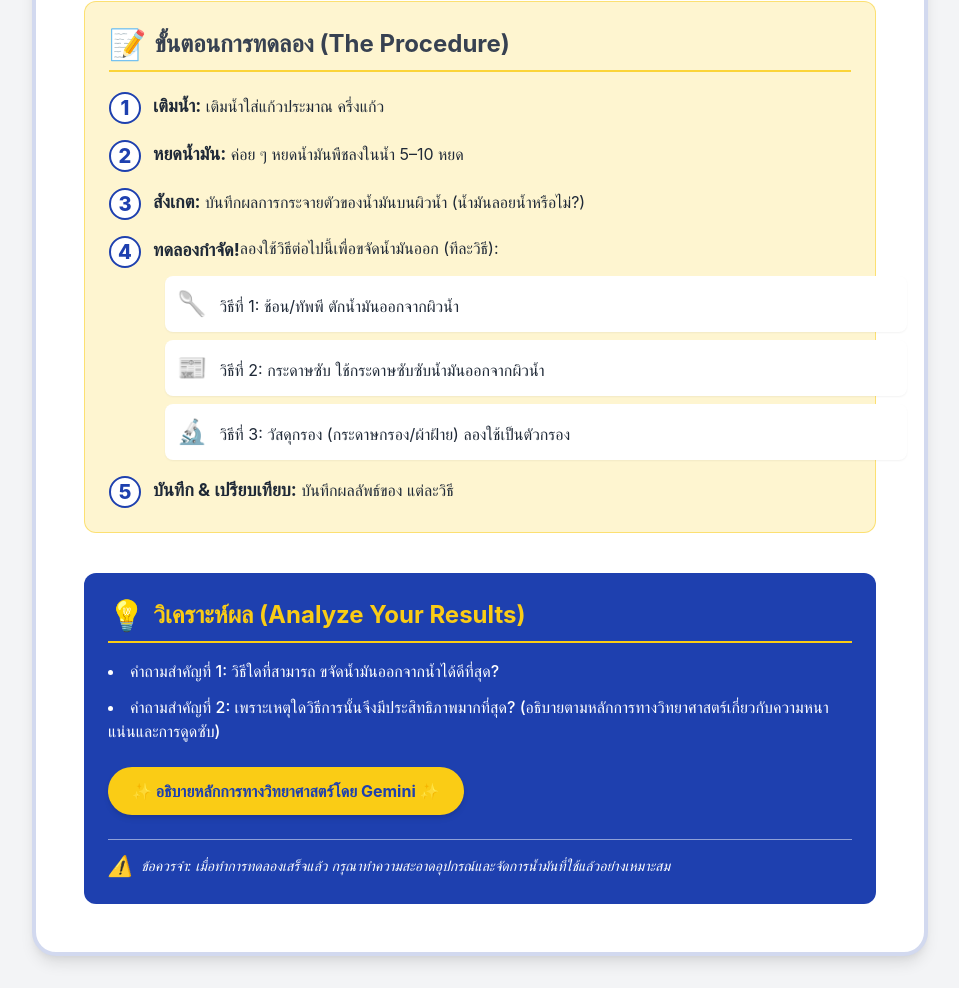
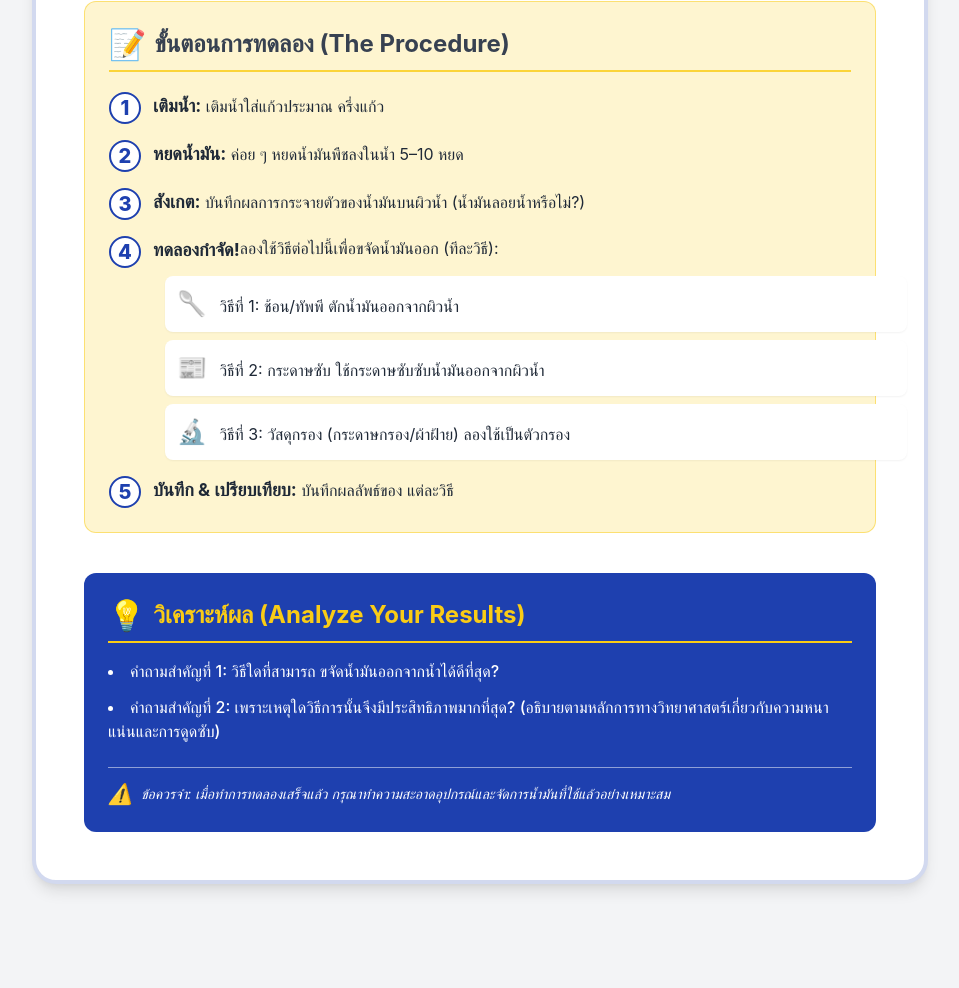
Before and after one commit to waratit2024-ui/Direction-Lab1, a plain HTML site: page index.html in a window 1280 px wide. Shown: the part 985-1973 px from the top of the page, without its empty margins (160-1119 px from the left). After the commit the page ends 1901 px from the top, so only its background shows below. Drawn offline with nearby package versions, Linux system fonts and the light colour scheme.

Commit message:
Update index.html

```diff
--- a/index.html
+++ b/index.html
@@ -311,13 +311,7 @@
                 </li>
             </ul>
 
-            <!-- New Gemini Feature -->
-            <button
-                onclick="fetchExplanation()"
-                class="mt-6 w-full sm:w-auto px-6 py-3 bg-secondary-yellow text-primary-blue font-bold rounded-full hover:bg-yellow-300 transition duration-200 shadow-md transform hover:scale-[1.02]"
-            >
-                ✨ อธิบายหลักการทางวิทยาศาสตร์โดย Gemini ✨
-            </button>
+
 
             <!-- Loading Message -->
             <div id="loading-message" class="hidden mt-4 text-center">
```
